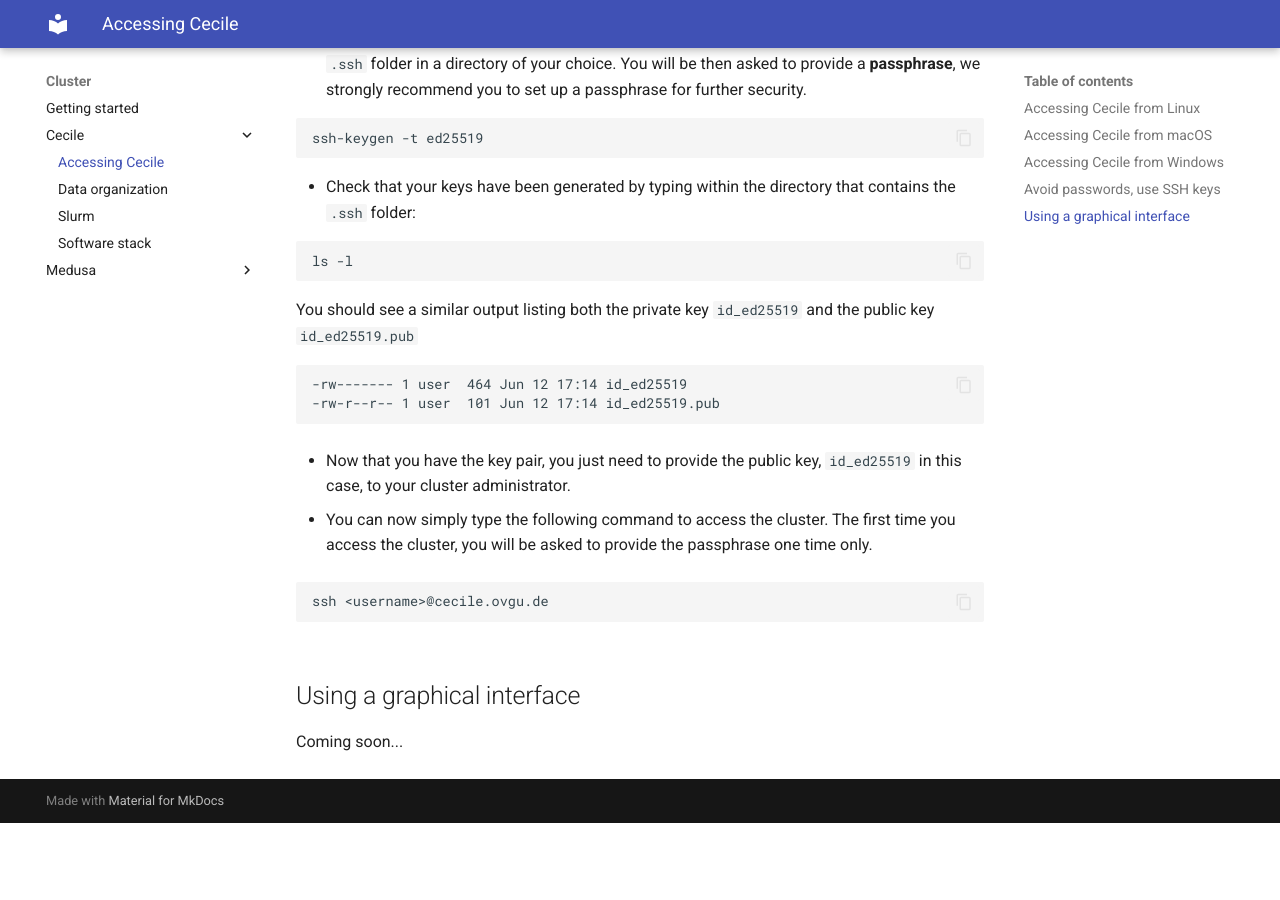
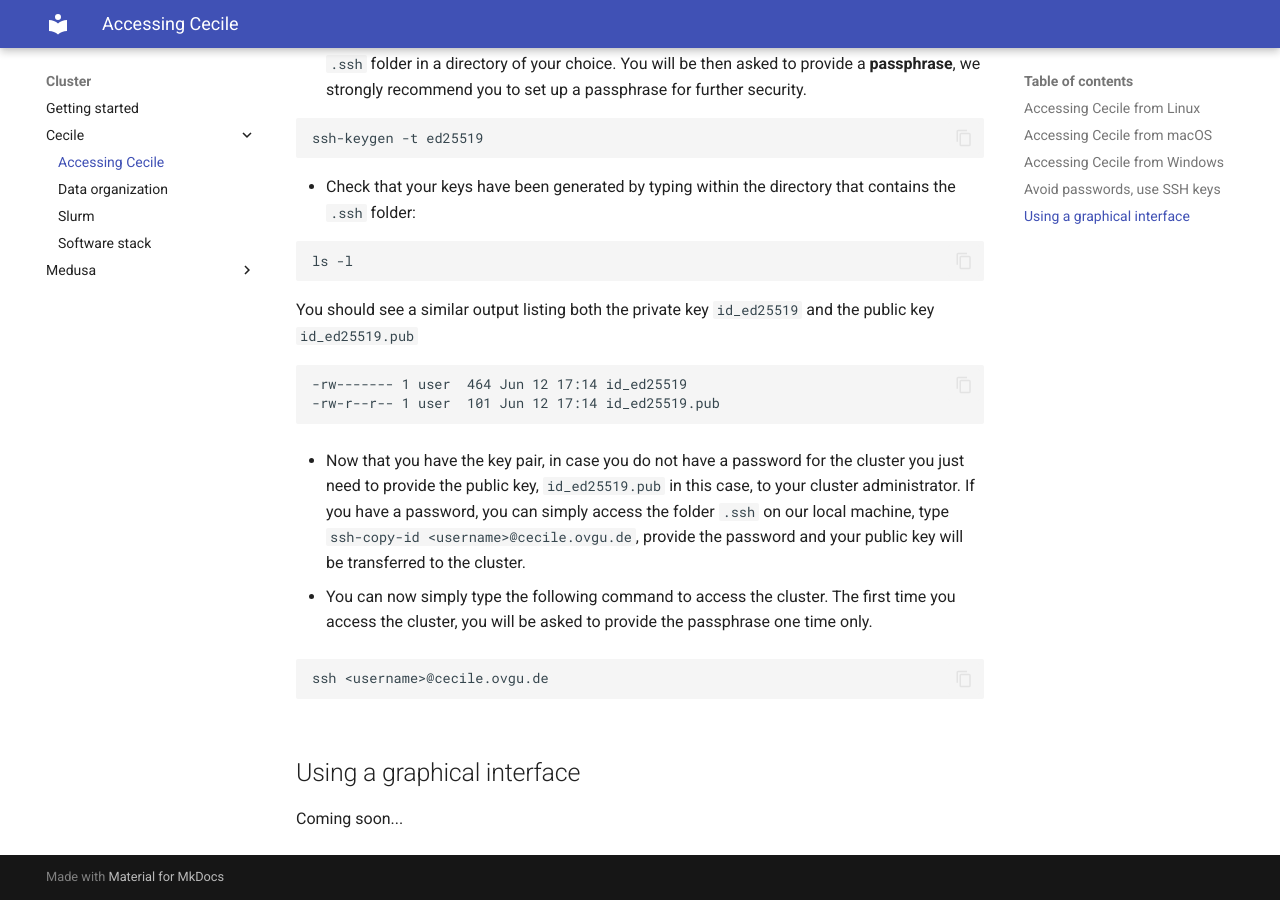
Before and after one commit to pvavra/temp-ipsy, an MkDocs documentation site: the page built from docs/cluster/cecile/access.md, in a window 1280 px wide and 900 px high, scrolled down 1047 px. Built offline with MkDocs 1.6.1 and Material for MkDocs 9.7.7, drawn with Linux system fonts in a browser that asks for light colours; before the commit the page ends 1870 px from its top, so only the background shows below that.

Commit message:
Add section about moving the public key to the cluster

````diff
--- a/docs/cluster/cecile/access.md
+++ b/docs/cluster/cecile/access.md
@@ -96,7 +96,8 @@ In a nutshell, a criptographic algorithm creates for you a pair of keys: a **pri
     -rw-r--r-- 1 user  101 Jun 12 17:14 id_ed25519.pub
     ```
 
-    - Now that you have the key pair, you just need to provide the public key, `id_ed25519` in this case, to your cluster administrator.
+    - Now that you have the key pair, in case you do not have a password for the cluster you just need to provide the public key, `id_ed25519.pub` in this case, to your cluster administrator. If you have a password, you can simply access the folder `.ssh` on our local machine, type `ssh-copy-id <username>@cecile.ovgu.de`, provide the password and your public key will be transferred to the cluster.
+
 
     - You can now simply type the following command to access the cluster. The first time you access the cluster, you will be asked to provide the passphrase one time only.
 
````
